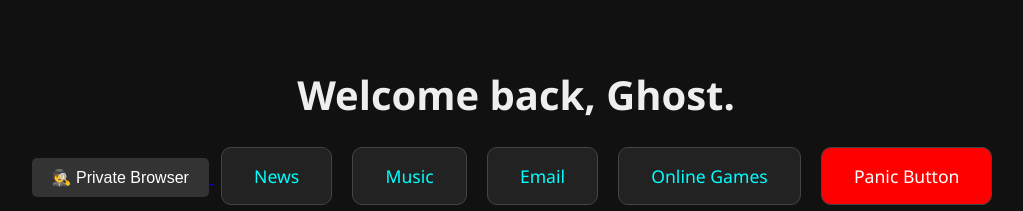
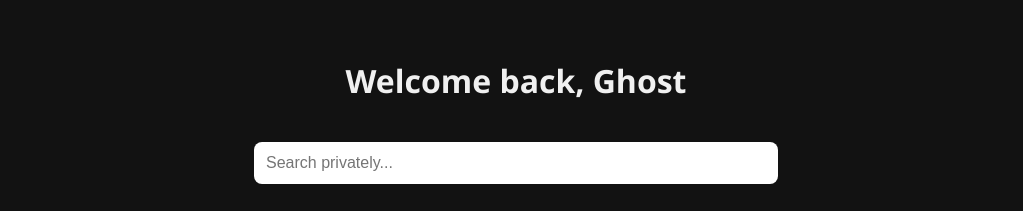
Before and after one commit to tipsyboi69/ghosttab, a plain HTML site: page index.html in a window 1280 px wide. Shown: the whole page, without its empty margins (124-1147 px from the left). Drawn offline with Linux system fonts and the light colour scheme.

Commit message:
Update index.html

```diff
--- a/index.html
+++ b/index.html
@@ -2,48 +2,61 @@
 <html lang="en">
 <head>
   <meta charset="UTF-8" />
-  <meta name="viewport" content="width=device-width, initial-scale=1.0"/>
+  <meta name="viewport" content="width=device-width, initial-scale=1.0" />
   <title>GhostTab</title>
   <style>
     body {
-      background-color: #111;
-      color: #eee;
+      background-color: #121212;
+      color: #f0f0f0;
       font-family: 'Segoe UI', sans-serif;
-      text-align: center;
-      padding: 2rem;
+      display: flex;
+      flex-direction: column;
+      align-items: center;
+      justify-content: flex-start;
+      padding: 30px;
     }
+
     h1 {
-      font-size: 2.5rem;
-      margin-bottom: 1rem;
+      margin-bottom: 40px;
     }
-    .button {
-      background: #222;
-      border: 1px solid #444;
-      color: #0ff;
-      padding: 1rem 2rem;
-      margin: 0.5rem;
-      display: inline-block;
-      border-radius: 10px;
-      text-decoration: none;
-      font-size: 1.1rem;
+
+    #searchBox {
+      width: 90%;
+      max-width: 500px;
+      padding: 12px;
+      font-size: 16px;
+      border-radius: 8px;
+      border: none;
+      outline: none;
     }
-    .button:hover {
-      background: #0ff;
-      color: #111;
+
+    iframe {
+      width: 100%;
+      height: 80vh;
+      margin-top: 30px;
+      border: none;
+      background-color: #1e1e1e;
     }
   </style>
 </head>
 <body>
-  <h1>Welcome back, Ghost.</h1>
-  <a href="private.html">
-  <button style="margin-top: 20px; padding: 10px 20px; font-size: 16px; background-color: #333; color: white; border: none; border-radius: 5px;">
-    🕵️ Private Browser
-  </button>
-</a>
-  <a href="https://news.google.com" class="button">News</a>
-  <a href="https://soundcloud.com" class="button">Music</a>
-  <a href="https://mail.google.com" class="button">Email</a>
-  <a href="https://poki.com" class="button">Online Games</a>
-  <a href="about:blank" class="button" style="background: red; color: white;">Panic Button</a>
+  <h1>Welcome back, Ghost</h1>
+  <input
+    type="text"
+    id="searchBox"
+    placeholder="Search privately..."
+    onkeydown="if(event.key === 'Enter') runSearch();"
+  />
+  <iframe id="resultFrame"></iframe>
+
+  <script>
+    function runSearch() {
+      const query = document.getElementById("searchBox").value;
+      const frame = document.getElementById("resultFrame");
+      if (query.trim() !== "") {
+        frame.src = `https://lite.duckduckgo.com/lite/?q=${encodeURIComponent(query)}`;
+      }
+    }
+  </script>
 </body>
 </html>
```
